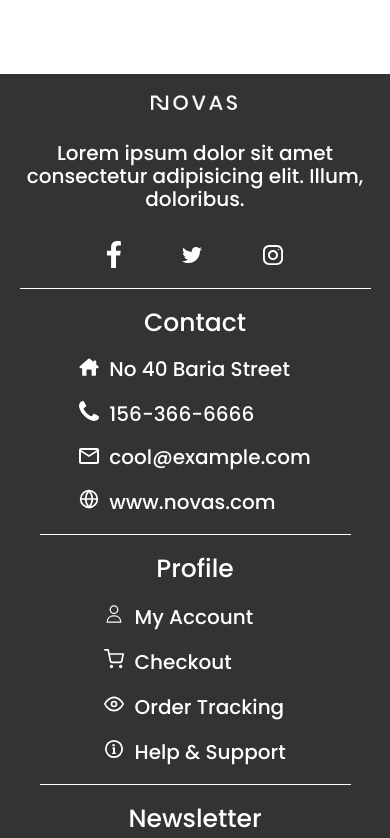
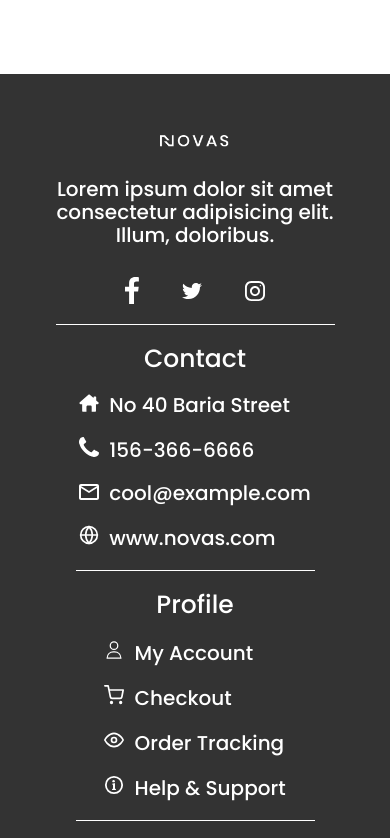
Before and after one commit to alexanderyanthar/alexanderYantharProjectOne, a plain HTML site: page index.html in a window 390 px wide. Shown: the part 6700-7538 px from the top of the page. Drawn offline with Linux system fonts and the light colour scheme.

Commit message:
reverted to previous state, fixed media query styling

```diff
--- a/index.html
+++ b/index.html
@@ -313,7 +313,7 @@
         <div class="wrapper flexRow">
             <!-- logo/icon section -->
             <div class="logoIcons">
-                <img class="logo" src="./assets/logo-white.png" alt="Novas Boutique Shop logo">
+                <img class="logo row1" src="./assets/logo-white.png" alt="Novas Boutique Shop logo">
                 <p>Lorem ipsum dolor sit amet consectetur adipisicing elit. Illum, doloribus.</p>
                 <ul class="flexRow">
                     <li>
@@ -336,7 +336,7 @@
             </div>
             <!-- Contact info -->
             <div class="contact">
-                <h3>Contact</h3>
+                <h3 class="row1">Contact</h3>
                 <ul>
                     <li>
                         <a href="#address"><img src="./assets/icons/address.svg" alt="Link to show address to Novas' shop in google maps"> No 40 Baria Street</a>
@@ -354,7 +354,7 @@
             </div>
             <!-- Profile section -->
             <div class="userProfile">
-                <h3>Profile</h3>
+                <h3 class="row1">Profile</h3>
                 <ul>
                     <li>
                         <a href="#account"><img src="./assets/icons/user.svg" alt="Link to your account"> My Account</a>
@@ -373,7 +373,7 @@
             <!-- Newsletter form -->
             <div class="form">
                 <form action="#">
-                    <h3>Newsletter</h3>
+                    <h3 class="row1">Newsletter</h3>
                     <p>Subscribe to our newsletter</p>
                     <fieldset>
                         <label for="email" class="sr-only">Your e-mail</label>
--- a/styles/sass/partials/_footerStyling.scss
+++ b/styles/sass/partials/_footerStyling.scss
@@ -5,12 +5,13 @@
 // footer styling
 footer {
     background-color: $darkGrey;
+    padding: 2rem;
 
     .wrapper {
         display: flex;
         align-items: center;
         justify-content: space-between;
-        height: 60vh;
+        height: 30vh;
 
         h3 {
             font-size: 1.25rem;
@@ -20,6 +21,10 @@ footer {
         p,
         a {
             color: $white;
+        }
+
+        .row1 {
+            height: 20%;
         }
 
         // refractor and condense contianer code into one styling unit
@@ -34,7 +39,7 @@ footer {
 
         .logoIcons {
             width: 25%;
-            height: 50%;
+            height: 80%;
             display: flex;
             flex-direction: column;
             justify-content: space-between;
@@ -67,7 +72,7 @@ footer {
             display: flex;
             flex-direction: column;
             justify-content: space-between;
-            height: 50%;
+            height: 80%;
 
             h3 {
                 margin-bottom: 1rem;
@@ -101,7 +106,7 @@ footer {
             display: flex;
             flex-direction: column;
             justify-content: space-between;
-            height: 50%;
+            height: 80%;
 
             h3 {
                 margin-bottom: 1rem;
@@ -129,7 +134,7 @@ footer {
         // newsletter form
         .form {
             width: 25%;
-            height: 50%;
+            height: 80%;
             display: flex;
             justify-content: space-between;
 
```
Also changed, not shown: contact.html (+3 -3 lines), styles/styles.css.
